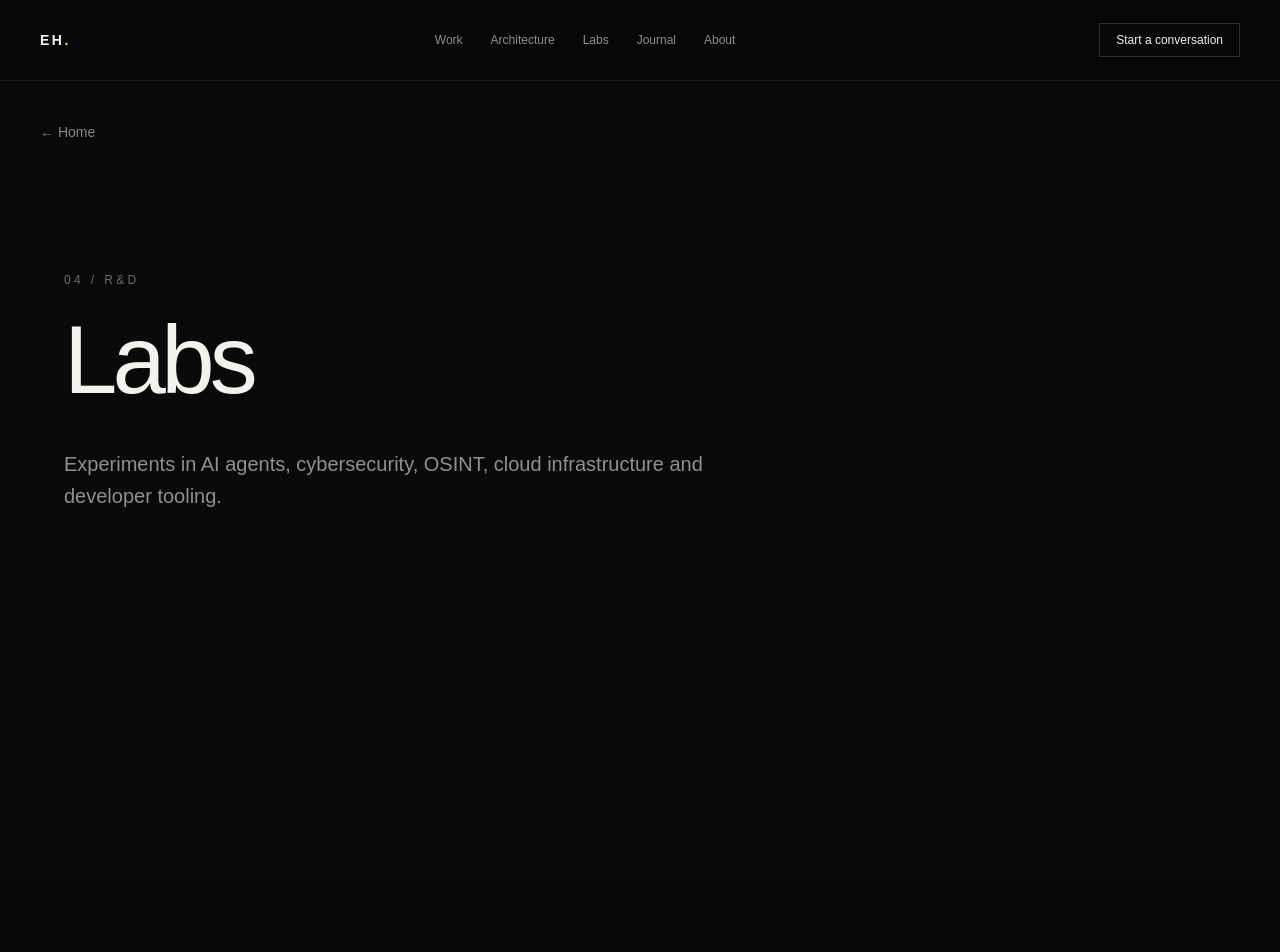
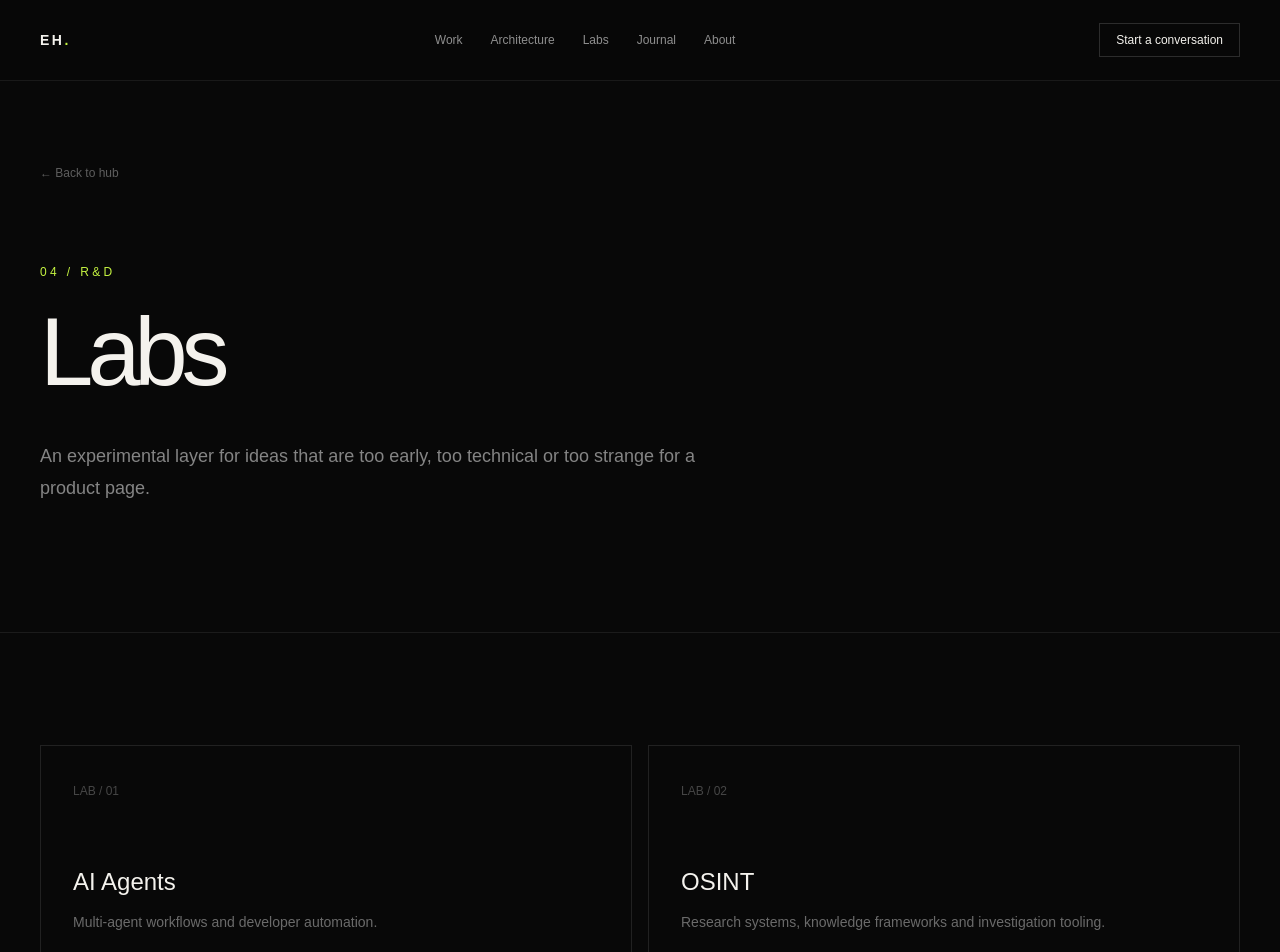
Before and after one commit to digitaleflex/eurinhash-portofolio, a Next.js app: page /labs in a window 1280 px wide. Shown: the top 952 px of the page. Before the commit the page ends 880 px from the top, so only its background shows below. Built offline with nearby package versions, Linux system fonts and the light colour scheme.

Commit message:
feat: build portfolio routes

```diff
--- a/app/labs/page.tsx
+++ b/app/labs/page.tsx
@@ -1 +1,3 @@
-export default function Labs(){return <main className="min-h-screen bg-ink text-paper px-6 py-10 md:px-10"><a href="/" className="text-sm text-white/50">← Home</a><section className="mx-auto max-w-6xl py-32"><p className="text-xs uppercase tracking-[.28em] text-white/40">04 / R&D</p><h1 className="mt-6 text-6xl tracking-[-.05em] md:text-8xl">Labs</h1><p className="mt-10 max-w-2xl text-xl leading-8 text-white/55">Experiments in AI agents, cybersecurity, OSINT, cloud infrastructure and developer tooling.</p></section></main>}
+import { PageHero } from "@/components/page-hero";
+const labs=[["AI Agents","Multi-agent workflows and developer automation."],["OSINT","Research systems, knowledge frameworks and investigation tooling."],["Security","Defensive tooling, authentication and security experiments."],["Cloud","Infrastructure, deployment, observability and reliability experiments."]];
+export default function Labs(){return <main><PageHero eyebrow="04 / R&D" title="Labs" description="An experimental layer for ideas that are too early, too technical or too strange for a product page."/><section className="mx-auto max-w-7xl px-6 py-20 md:px-10 md:py-28"><div className="grid gap-4 md:grid-cols-2">{labs.map(([x,y],i)=><article key={x} className="min-h-64 border border-white/10 p-8"><span className="text-xs text-white/25">LAB / 0{i+1}</span><h2 className="mt-16 text-2xl">{x}</h2><p className="mt-3 max-w-md text-sm leading-6 text-white/40">{y}</p></article>)}</div></section></main>}
```
